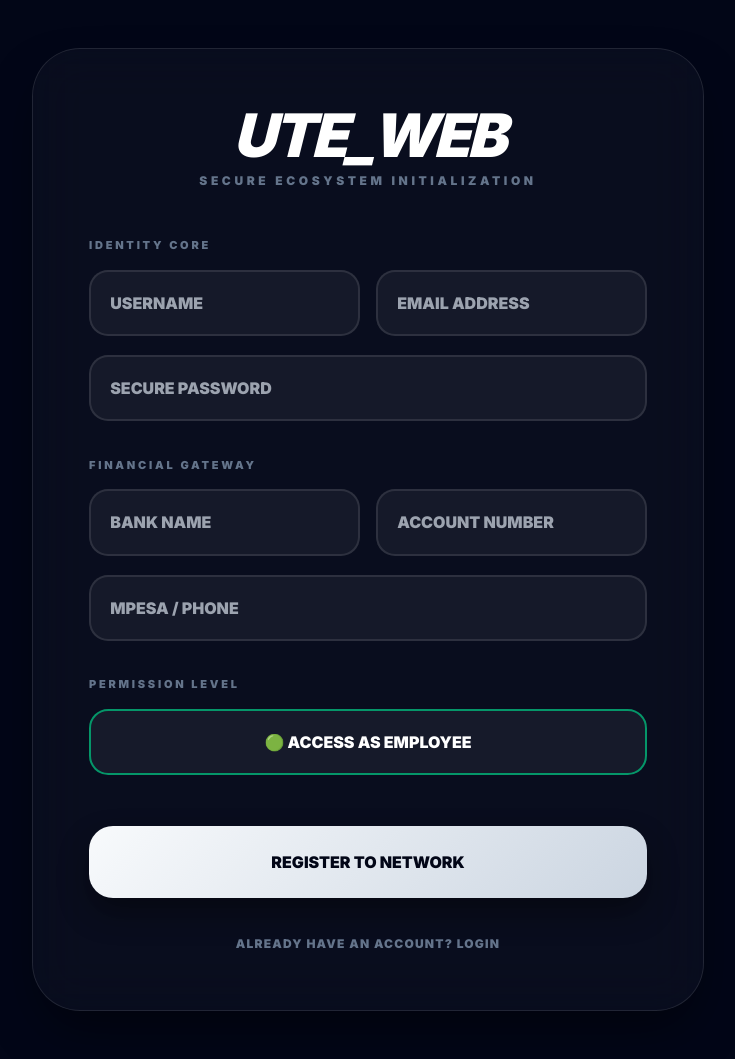
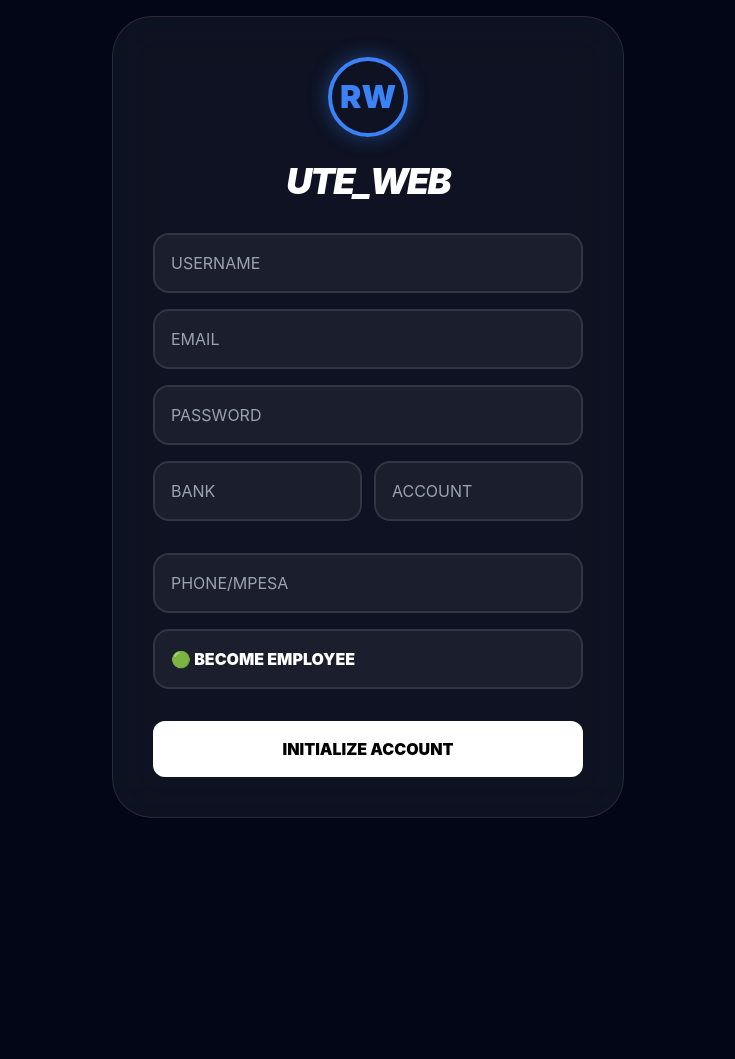
Before and after one commit to reubenwaithaka839-crypto/ute-web, a Flask app: page /register in a window 1280 px wide. Shown: the whole page, without its empty margins (272-1007 px from the left). After the commit the page ends 818 px from the top, so only its background shows below. Run offline with Flask 3, Linux system fonts and the light colour scheme; some libraries are stand-ins or nearby versions.

Commit message:
Refactor register.html for improved styling and layout

```diff
--- a/templates/register.html
+++ b/templates/register.html
@@ -2,121 +2,47 @@
 <html lang="en">
 <head>
     <script src="https://cdn.tailwindcss.com"></script>
-    <link rel="stylesheet" href="https://cdnjs.cloudflare.com/ajax/libs/font-awesome/6.0.0/css/all.min.css">
     <style>
-        @import url('https://fonts.googleapis.com/css2?family=Inter:wght@900&display=swap');
-        body { font-family: 'Inter', sans-serif; background: #020617; color: white; }
-
-        .glass-card {
-            background: rgba(255, 255, 255, 0.03);
-            backdrop-filter: blur(25px);
-            border: 1px solid rgba(255, 255, 255, 0.1);
-            border-radius: 3rem;
-            padding: 3.5rem;
-            box-shadow: 0 25px 50px -12px rgba(0, 0, 0, 0.5);
+        body { background: #020617; color: white; font-family: 'Inter', sans-serif; }
+        .rw-logo {
+            width: 80px; height: 80px; border: 4px solid #3b82f6;
+            border-radius: 50%; display: flex; align-items: center;
+            justify-content: center; font-size: 2rem; font-weight: 900;
+            margin: 0 auto 1.5rem auto; color: #3b82f6; box-shadow: 0 0 20px rgba(59, 130, 246, 0.4);
         }
-
         .supermax-input {
-            background: rgba(255,255,255,0.05);
-            border: 2px solid rgba(255,255,255,0.1);
-            border-radius: 1.2rem;
-            padding: 1.2rem;
-            color: white;
-            width: 100%;
-            font-weight: 900;
-            margin-bottom: 1.2rem;
-            outline: none;
-            transition: 0.3s;
+            background: rgba(255,255,255,0.05); border: 2px solid rgba(255,255,255,0.1);
+            border-radius: 1rem; padding: 1rem; color: white; width: 100%; margin-bottom: 1rem;
         }
-
-        .supermax-input:focus { border-color: #3b82f6; background: rgba(255,255,255,0.08); }
-
-        /* ROLE SELECTOR COLORS */
-        .role-select {
-            appearance: none;
-            cursor: pointer;
-            text-align: center;
-        }
-
-        /* Individual Option Styling */
-        .opt-employee { background-color: #059669 !important; color: white; font-weight: 900; } /* Emerald Green */
-        .opt-employer { background-color: #2563eb !important; color: white; font-weight: 900; } /* Blue */
-        .opt-admin    { background-color: #dc2626 !important; color: white; font-weight: 900; } /* Red */
-
-        .btn-supermax {
-            background: linear-gradient(135deg, #f8fafc 0%, #cbd5e1 100%);
-            color: #020617;
-            padding: 1.5rem;
-            border-radius: 1.5rem;
-            font-weight: 900;
-            text-transform: uppercase;
-            width: 100%;
-            border: none;
-            cursor: pointer;
-            box-shadow: 0 15px 30px rgba(0,0,0,0.4);
-            transition: 0.3s;
-        }
-
-        .btn-supermax:hover { transform: translateY(-3px); box-shadow: 0 20px 40px rgba(59, 130, 246, 0.2); }
-
-        .section-label {
-            font-size: 11px;
-            font-weight: 900;
-            color: #64748b;
-            letter-spacing: 0.25em;
-            margin-bottom: 1rem;
-            display: block;
-            text-transform: uppercase;
-        }
+        .opt-employee { background: #059669; color: white; font-weight: 900; }
+        .opt-employer { background: #2563eb; color: white; font-weight: 900; }
+        .opt-admin    { background: #dc2626; color: white; font-weight: 900; }
     </style>
 </head>
-<body class="flex items-center justify-center min-h-screen py-12 px-4">
-    <div class="glass-card w-full max-w-2xl">
-        <div class="text-center mb-12">
-            <h1 class="text-6xl font-black italic tracking-tighter mb-2">UTE_WEB</h1>
-            <p class="text-slate-500 font-bold uppercase text-xs tracking-[0.3em]">Secure Ecosystem Initialization</p>
-        </div>
+<body class="flex items-center justify-center min-h-screen p-4">
+    <div class="bg-white/5 backdrop-blur-xl p-10 rounded-[2.5rem] border border-white/10 w-full max-w-lg text-center">
+        <div class="rw-logo">RW</div>
 
-        <form action="/register" method="POST">
-            <span class="section-label">Identity Core</span>
-            <div class="grid grid-cols-1 md:grid-cols-2 gap-4">
-                <input type="text" name="username" placeholder="USERNAME" class="supermax-input" required>
-                <input type="email" name="email" placeholder="EMAIL ADDRESS" class="supermax-input" required>
+        <h1 class="text-4xl font-black italic tracking-tighter mb-8">UTE_WEB</h1>
+
+        <form action="/register" method="POST" class="text-left">
+            <input type="text" name="username" placeholder="USERNAME" class="supermax-input" required>
+            <input type="email" name="email" placeholder="EMAIL" class="supermax-input" required>
+            <input type="password" name="password" placeholder="PASSWORD" class="supermax-input" required>
+            <div class="grid grid-cols-2 gap-3 mb-4">
+                <input type="text" name="bank_name" placeholder="BANK" class="supermax-input" required>
+                <input type="text" name="bank_account" placeholder="ACCOUNT" class="supermax-input" required>
             </div>
-            <input type="password" name="password" placeholder="SECURE PASSWORD" class="supermax-input" required>
+            <input type="text" name="phone" placeholder="PHONE/MPESA" class="supermax-input" required>
 
-            <span class="section-label mt-4">Financial Gateway</span>
-            <div class="grid grid-cols-1 md:grid-cols-2 gap-4">
-                <input type="text" name="bank_name" placeholder="BANK NAME" class="supermax-input" required>
-                <input type="text" name="bank_account" placeholder="ACCOUNT NUMBER" class="supermax-input" required>
-            </div>
-            <input type="text" name="phone" placeholder="MPESA / PHONE" class="supermax-input" required>
-
-            <span class="section-label mt-4">Permission Level</span>
-            <select name="role" id="role-selector" class="supermax-input role-select" onchange="updateColors(this)">
-                <option value="employee" class="opt-employee">🟢 ACCESS AS EMPLOYEE</option>
-                <option value="employer" class="opt-employer">🔵 ACCESS AS EMPLOYER</option>
-                <option value="admin" class="opt-admin">🔴 ACCESS AS SYSTEM ADMIN</option>
+            <select name="role" class="supermax-input font-black" style="appearance: none;">
+                <option value="employee" class="opt-employee">🟢 BECOME EMPLOYEE</option>
+                <option value="employer" class="opt-employer">🔵 BECOME EMPLOYER</option>
+                <option value="admin" class="opt-admin">🔴 BECOME ADMIN</option>
             </select>
 
-            <button type="submit" class="btn-supermax mt-8">Register to Network</button>
-
-            <div class="text-center mt-8">
-                <a href="/login" class="text-slate-500 hover:text-white transition font-black text-xs uppercase tracking-widest">Already have an account? Login</a>
-            </div>
+            <button type="submit" class="w-full bg-white text-black font-black py-4 rounded-xl mt-4 hover:scale-105 transition">INITIALIZE ACCOUNT</button>
         </form>
     </div>
-
-    <script>
-        // This script changes the select box border color based on the choice
-        function updateColors(select) {
-            const role = select.value;
-            if(role === 'employee') select.style.borderColor = '#059669';
-            if(role === 'employer') select.style.borderColor = '#2563eb';
-            if(role === 'admin') select.style.borderColor = '#dc2626';
-        }
-        // Run once on load
-        updateColors(document.getElementById('role-selector'));
-    </script>
 </body>
 </html>
```
